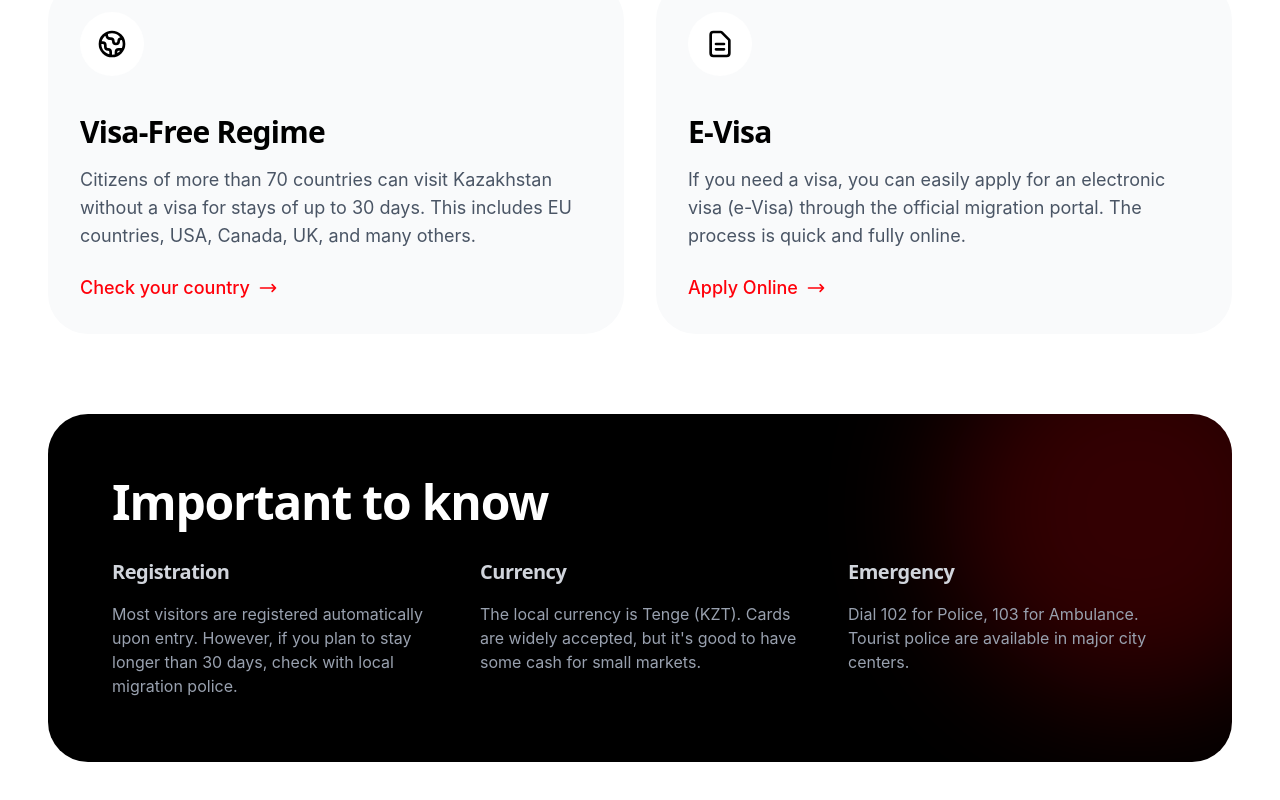
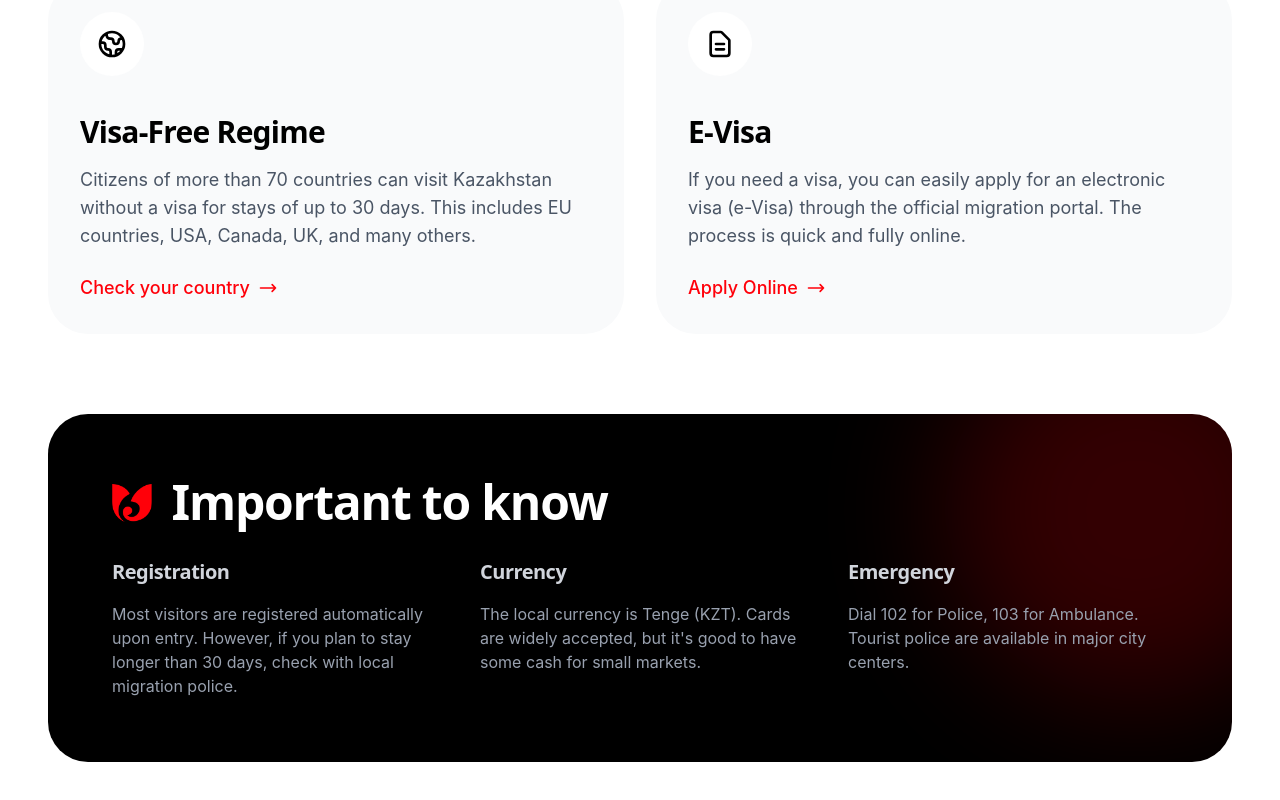
Before and after one commit to themilan1337/codeverse, a Nuxt app: page /visa in a window 1280 px wide. Shown: the part 569-1369 px from the top of the page. Built offline with nearby package versions, Linux system fonts and the light colour scheme; a web font is replaced by a local one.

Commit message:
Update visa.vue

```diff
--- a/app/pages/visa.vue
+++ b/app/pages/visa.vue
@@ -29,7 +29,7 @@
           <p class="text-lg text-gray-600 group-hover:text-gray-300 transition-colors mb-6">
             Citizens of more than 70 countries can visit Kazakhstan without a visa for stays of up to 30 days. This includes EU countries, USA, Canada, UK, and many others.
           </p>
-          <a href="#" class="inline-flex items-center text-accent-red font-medium text-lg group-hover:text-white transition-colors">
+          <a href="https://www.gov.kz/memleket/entities/mfa/press/article/details/6764?lang=en" class="inline-flex items-center text-accent-red font-medium text-lg group-hover:text-white transition-colors">
             Check your country
             <svg class="w-5 h-5 ml-2" fill="none" stroke="currentColor" viewBox="0 0 24 24"><path stroke-linecap="round" stroke-linejoin="round" stroke-width="2" d="M17 8l4 4m0 0l-4 4m4-4H3"></path></svg>
           </a>
@@ -48,7 +48,7 @@
           <p class="text-lg text-gray-600 group-hover:text-gray-300 transition-colors mb-6">
             If you need a visa, you can easily apply for an electronic visa (e-Visa) through the official migration portal. The process is quick and fully online.
           </p>
-          <a href="#" class="inline-flex items-center text-accent-red font-medium text-lg group-hover:text-white transition-colors">
+          <a href="https://www.gov.kz/memleket/entities/mfa-kuala-lumpur/press/article/details/139561?lang=en" class="inline-flex items-center text-accent-red font-medium text-lg group-hover:text-white transition-colors">
             Apply Online
             <svg class="w-5 h-5 ml-2" fill="none" stroke="currentColor" viewBox="0 0 24 24"><path stroke-linecap="round" stroke-linejoin="round" stroke-width="2" d="M17 8l4 4m0 0l-4 4m4-4H3"></path></svg>
           </a>
@@ -58,7 +58,17 @@
       <!-- Important Info -->
       <div class="bg-black text-white rounded-[2.5rem] p-8 md:p-16 relative overflow-hidden">
         <div class="relative z-10">
-          <h2 class="text-3xl md:text-5xl font-bold mb-8">Important to know</h2>
+          <h2 class="text-3xl md:text-5xl font-bold mb-8">
+            <NuxtImg
+            src="/assets/images/shymkent_logo.png"
+            alt="Shymkent"
+            loading="eager"
+            decoding="async"
+            fetchpriority="high"
+            :placeholder="[50, 25, 75, 5]"
+            class="inline-block h-[0.8em] w-auto -mt-2 mr-2 align-middle"
+            />
+            Important to know</h2>
           <div class="grid grid-cols-1 md:grid-cols-3 gap-12">
             <div>
               <h4 class="text-xl font-bold mb-4 text-gray-300">Registration</h4>
```
